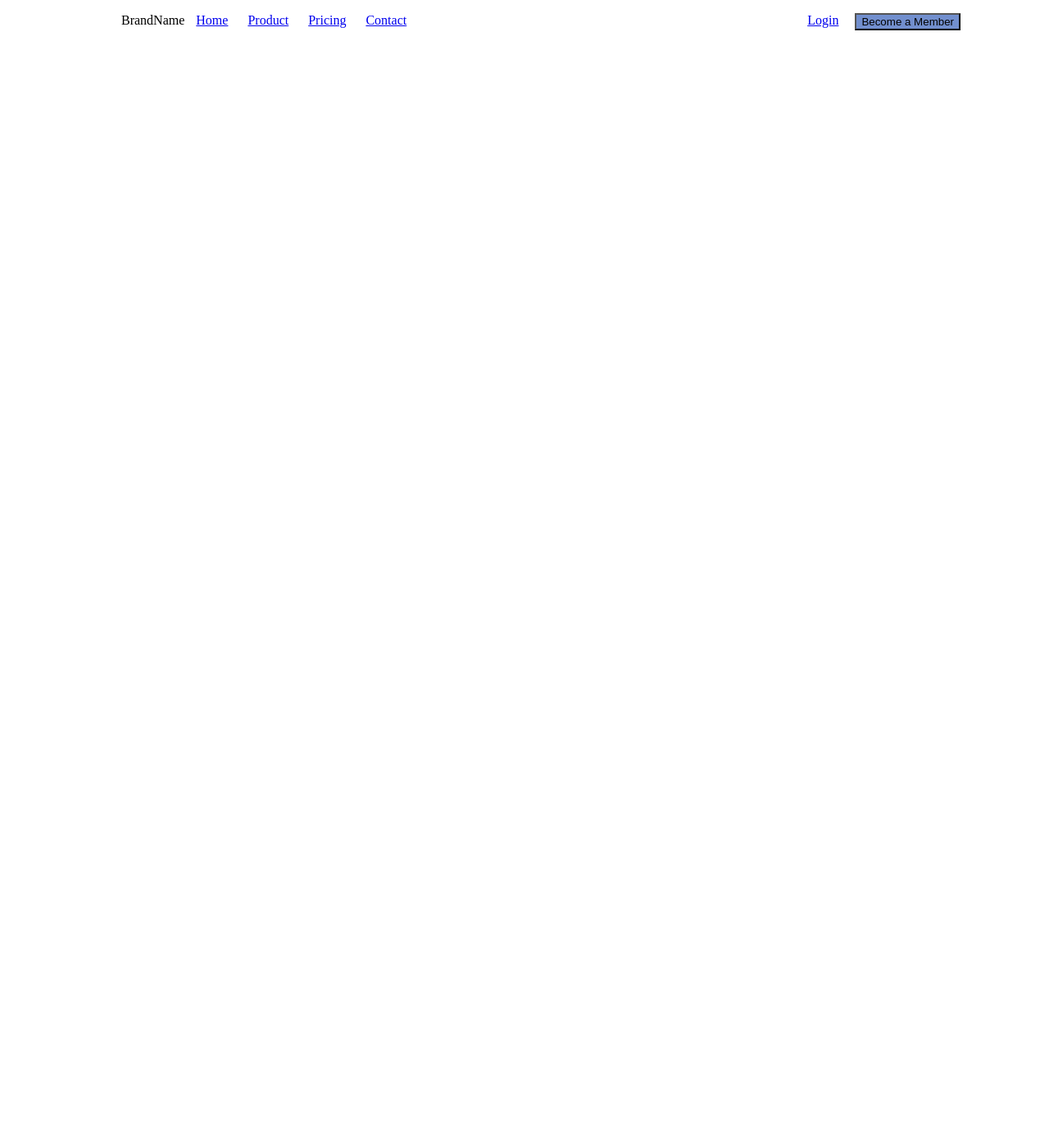
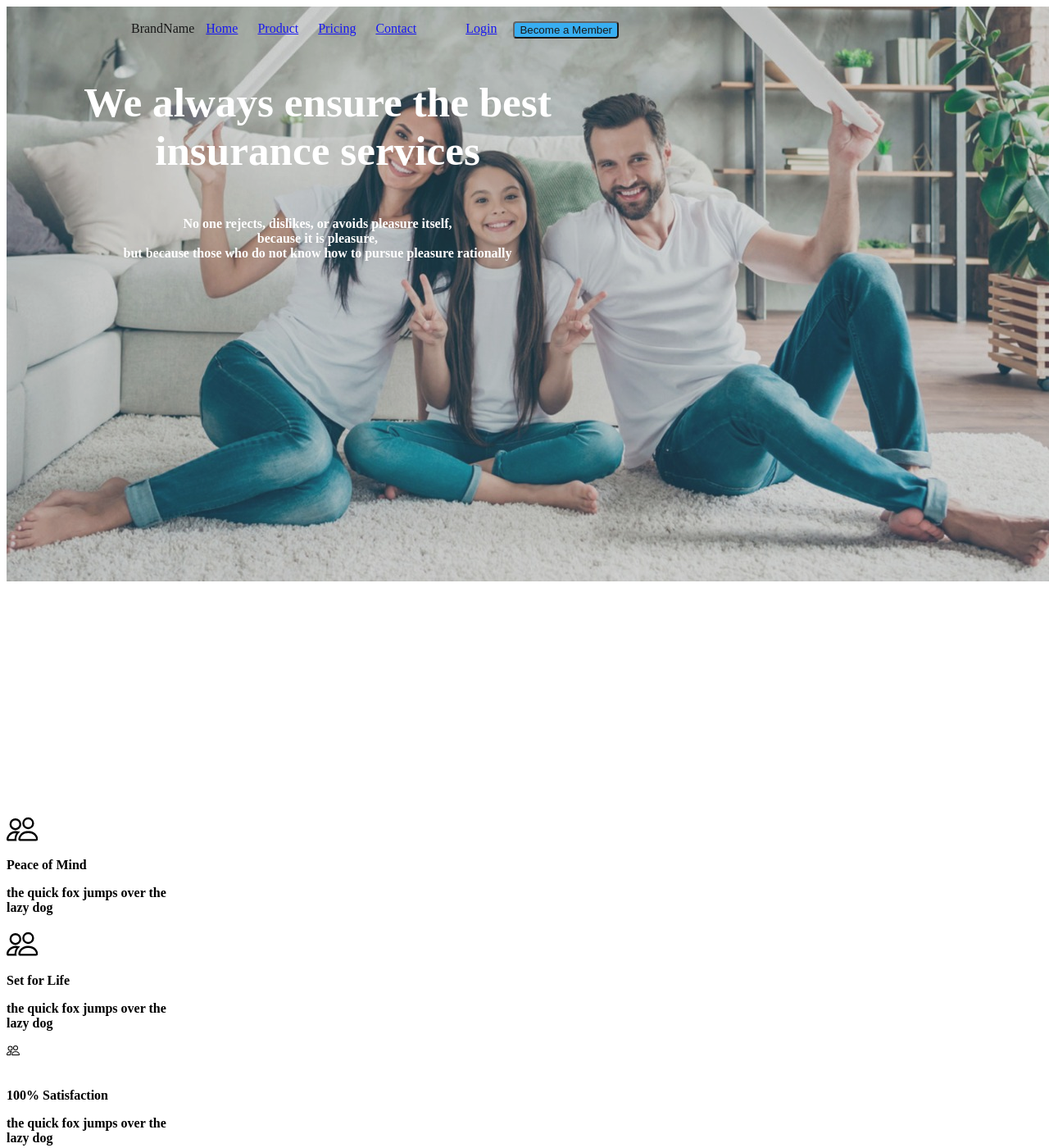
Before and after one commit to Maureenkamau03/customcss_homepage1, a plain HTML site: page index.html in a window 1280 px wide. Shown: the whole page at 82% size. Before the commit the page ends 800 px from the top, so only its background shows below. Drawn offline with Linux system fonts and the light colour scheme.

Commit message:
more styling

```diff
--- a/index.html
+++ b/index.html
@@ -1,21 +1,70 @@
 <!DOCTYPE html>
     <head>
         <title>Insurance</title>
+        <meta charset="UTF-8">
+        <meta name="viewport" content="width=device-width, initial-scale=1">
         <link rel="stylesheet" href="styles.css">
 
     </head>
         <body>
+            <div class= "header">
+                <img src="asset/fam.jpeg">
+                <div class="top-nav">
                     <ul >
                         <li style="margin: 0px 0px 0px 100px">BrandName</li>
                         <li><a href="#index">Home</a></li>
                         <li><a href="#product">Product</a></li>
                         <li><a href="#pricing">Pricing</a></li>
                         <li><a href="#product">Contact</a></li>
-                <li><button style="float:right;background-color: #728FCE;margin: 0px 100px 0px 0px">Become a Member</button></li>
+                        <li><button class="button">Become a Member</button></li>
                         <li><a href="#login" style="float:right;  margin: 0px 20px 0px 10px">Login</a></li>
 
                     </ul>
+                    <div class ="maintext">
+                        <p><b>We always ensure the best <br>insurance services</p>
 
+                    </div>
+                    <p style="text-align: center;color: white;">No one rejects, dislikes, or avoids pleasure itself, <br>because it is pleasure, <br>but because those who do not know how to pursue pleasure rationally</p>
+                </div>
+            </div>
+            <div class ="core_values">
+                <div class="card">
+                    <div class="svg2">
+                        <svg xmlns="http://www.w3.org/2000/svg" aria-hidden="true" role="img" class="svg2" preserveAspectRatio="xMidYMid meet" viewBox="0 0 16 16">
+                       <g fill="currentColor">
+                         <path d="M15 14s1 0 1-1s-1-4-5-4s-5 3-5 4s1 1 1 1h8zm-7.978-1A.261.261 0 0 1 7 12.996c.001-.264.167-1.03.76-1.72C8.312 10.629 9.282 10 11 10c1.717 0 2.687.63 3.24 1.276c.593.69.758 1.457.76 1.72l-.008.002a.274.274 0 0 1-.014.002H7.022zM11 7a2 2 0 1 0 0-4a2 2 0 0 0 0 4zm3-2a3 3 0 1 1-6 0a3 3 0 0 1 6 0zM6.936 9.28a5.88 5.88 0 0 0-1.23-.247A7.35 7.35 0 0 0 5 9c-4 0-5 3-5 4c0 .667.333 1 1 1h4.216A2.238 2.238 0 0 1 5 13c0-1.01.377-2.042 1.09-2.904c.243-.294.526-.569.846-.816zM4.92 10A5.493 5.493 0 0 0 4 13H1c0-.26.164-1.03.76-1.724c.545-.636 1.492-1.256 3.16-1.275zM1.5 5.5a3 3 0 1 1 6 0a3 3 0 0 1-6 0zm3-2a2 2 0 1 0 0 4a2 2 0 0 0 0-4z"></path>
+                       </g>
+                     </svg>
+                     </div>
+                     <p class="bold">Peace of Mind</p>
+                     <p class="text">the quick fox jumps over the<br>lazy dog</p>
+                   </div>
+
+
+            <div class="card">
+                <div class="svg2">
+                   <svg xmlns="http://www.w3.org/2000/svg" aria-hidden="true" role="img" class="svg2" preserveAspectRatio="xMidYMid meet" viewBox="0 0 16 16">
+                  <g fill="currentColor">
+                    <path d="M15 14s1 0 1-1s-1-4-5-4s-5 3-5 4s1 1 1 1h8zm-7.978-1A.261.261 0 0 1 7 12.996c.001-.264.167-1.03.76-1.72C8.312 10.629 9.282 10 11 10c1.717 0 2.687.63 3.24 1.276c.593.69.758 1.457.76 1.72l-.008.002a.274.274 0 0 1-.014.002H7.022zM11 7a2 2 0 1 0 0-4a2 2 0 0 0 0 4zm3-2a3 3 0 1 1-6 0a3 3 0 0 1 6 0zM6.936 9.28a5.88 5.88 0 0 0-1.23-.247A7.35 7.35 0 0 0 5 9c-4 0-5 3-5 4c0 .667.333 1 1 1h4.216A2.238 2.238 0 0 1 5 13c0-1.01.377-2.042 1.09-2.904c.243-.294.526-.569.846-.816zM4.92 10A5.493 5.493 0 0 0 4 13H1c0-.26.164-1.03.76-1.724c.545-.636 1.492-1.256 3.16-1.275zM1.5 5.5a3 3 0 1 1 6 0a3 3 0 0 1-6 0zm3-2a2 2 0 1 0 0 4a2 2 0 0 0 0-4z"></path>
+                  </g>
+                </svg>
+                </div>
+                <p class="bold">Set for Life</p>
+                <p class="text">the quick fox jumps over the<br>lazy dog</p>
+              </div>
+              <div class="card blue">
+                <div class="svg2">
+                   <svg xmlns="http://www.w3.org/2000/svg" aria-hidden="true" role="img" width="1em" height="1em" preserveAspectRatio="xMidYMid meet" viewBox="0 0 16 16">
+                  <g fill="currentColor">
+                    <path d="M15 14s1 0 1-1s-1-4-5-4s-5 3-5 4s1 1 1 1h8zm-7.978-1A.261.261 0 0 1 7 12.996c.001-.264.167-1.03.76-1.72C8.312 10.629 9.282 10 11 10c1.717 0 2.687.63 3.24 1.276c.593.69.758 1.457.76 1.72l-.008.002a.274.274 0 0 1-.014.002H7.022zM11 7a2 2 0 1 0 0-4a2 2 0 0 0 0 4zm3-2a3 3 0 1 1-6 0a3 3 0 0 1 6 0zM6.936 9.28a5.88 5.88 0 0 0-1.23-.247A7.35 7.35 0 0 0 5 9c-4 0-5 3-5 4c0 .667.333 1 1 1h4.216A2.238 2.238 0 0 1 5 13c0-1.01.377-2.042 1.09-2.904c.243-.294.526-.569.846-.816zM4.92 10A5.493 5.493 0 0 0 4 13H1c0-.26.164-1.03.76-1.724c.545-.636 1.492-1.256 3.16-1.275zM1.5 5.5a3 3 0 1 1 6 0a3 3 0 0 1-6 0zm3-2a2 2 0 1 0 0 4a2 2 0 0 0 0-4z"></path>
+                  </g>
+                </svg>
+                </div>
+
+                <p class="bold white">100% Satisfaction</p>
+                <p class="text t-white">the quick fox jumps over the<br>lazy dog</p>
+              </div>
+            </div>
         </body>
 
 
--- a/styles.css
+++ b/styles.css
@@ -3,5 +3,73 @@ li {
     float: center;
     margin: 0px 10px 0px 10px;
 
+}
+.header{
+    min-height: 123vh;
+    background-size: cover;
+    opacity: 0.9;
+    text-align: center;
 
 }
+.top-nav{
+    position:absolute;
+    left:20px;
+    top:10px;
+    text-decoration: none;
+  }
+
+.button{
+    border-radius: 4px;
+    float:right;
+    background-color: #23A6F0;
+    margin: 0px 0px 0px 0px"
+}
+
+.maintext{
+    font-size: 4vw;
+    font-weight: 800;
+    text-align: center;
+    color: white;
+}
+
+.core_vaues{
+    display: flex;
+    flex-direction: row;
+    justify-content: space-between;
+    width: 80%;
+    align-items: center;
+    position: absolute;
+    right: 8%;
+    top: 106%;
+}
+.core_vaues .card {
+    width: 30%;
+    height: 15vw;
+    background-color: white;
+    border: none;
+    padding: 13px;
+    box-shadow: 0px 0px 4px grey;
+}
+.core_vaues .card .text {
+    font-size: 1.2vw;
+}
+.core_vaues .card .bold {
+    font-size: 1.2vw;
+    font-weight: 900;
+}
+.svg2 {
+    color: var(--blue);
+    width: 3vw;
+    height: 3vw;
+}
+.core_vaues .blue {
+    background-color: var(--blue);
+}
+.core_vaues .card .white {
+    color: white;
+    font-size: 1.2vw;
+    font-weight: bold;
+}
+.core_vaues .card .t-white {
+    color: white;
+}
```
Lines whose indentation alone changed are shown as unchanged.
